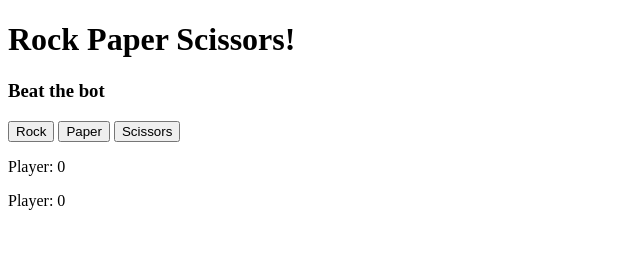
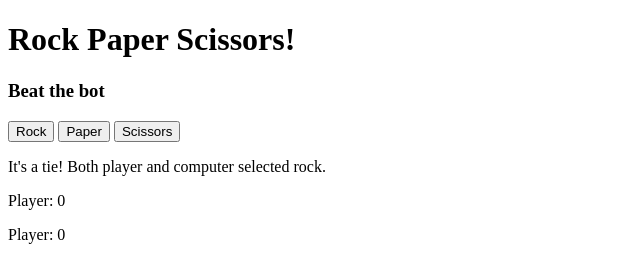
Before and after one commit to Dec3797/rock-paper-scissors, a plain HTML site: page index.html in a window 1280 px wide. Both pictures are taken after a click on the button "Rock". Shown: the whole page, without its empty margins (0-640 px from the left). Drawn offline with Linux system fonts and the light colour scheme.

Commit message:
Add div to display results

```diff
--- a/index.html
+++ b/index.html
@@ -17,6 +17,8 @@
         <button id="scissors">Scissors</button>
     </div>
 
+    <div id="result"></div>
+
     <div id="scores">
 
     </div>
--- a/script.js
+++ b/script.js
@@ -2,6 +2,8 @@ const computerSelection = getComputerChoice();
 const currentPlayerScore = 0;
 const currentComputerScore = 0;
 const scores = document.querySelector('#scores')
+const result = document.querySelector('#result')
+
 
 const playerScore = document.createElement('p')
 playerScore.classList.add('playerScore')
@@ -31,19 +33,25 @@ function playRound(playerSelection, computerSelection){
     if (playerSelection == 'rock' && computerSelection == 'scissors'
     || playerSelection == 'scissors' && computerSelection == 'paper'
     || playerSelection == 'paper' && computerSelection == 'rock'){
-        return `Player wins! ${playerSelection} beats ${computerSelection}.`
+        let winner = `Player wins! ${playerSelection} beats ${computerSelection}.`
+        return winner;
     } else if (playerSelection == 'rock' && computerSelection == 'paper'
     || playerSelection == 'scissors' && computerSelection == 'rock'
     || playerSelection == 'paper' && computerSelection == 'scissors'){
-        return `Computer wins! ${computerSelection} beats ${playerSelection}.`
+        let winner = `Computer wins! ${computerSelection} beats ${playerSelection}.`
+        return winner;
     } else {
-        return `It's a tie! Both player and computer selected ${playerSelection}.`
+        let winner = `It's a tie! Both player and computer selected ${playerSelection}.`
+        return winner;
     }
+
 }
 
 const buttons = document.querySelectorAll('button');
 buttons.forEach((button) => {
     button.addEventListener('click', () => {
-        console.log(playRound(button.id, computerSelection))
+        const winText = document.createElement('p');
+        winText.classList.add('winText');
+        winText.textContent = `${playRound(button.id, computerSelection)}`
+        result.appendChild(winText)})
     })
-})
```
